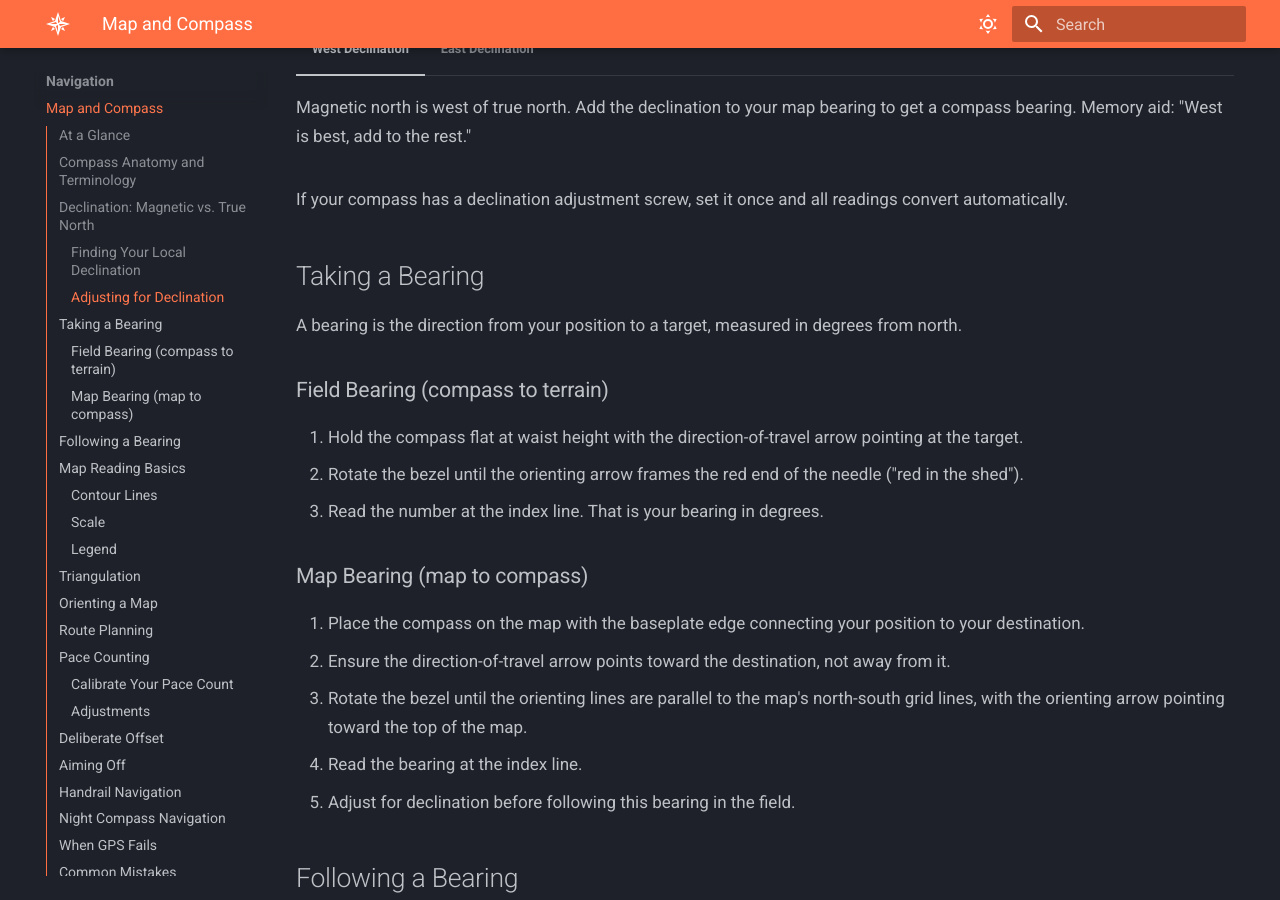
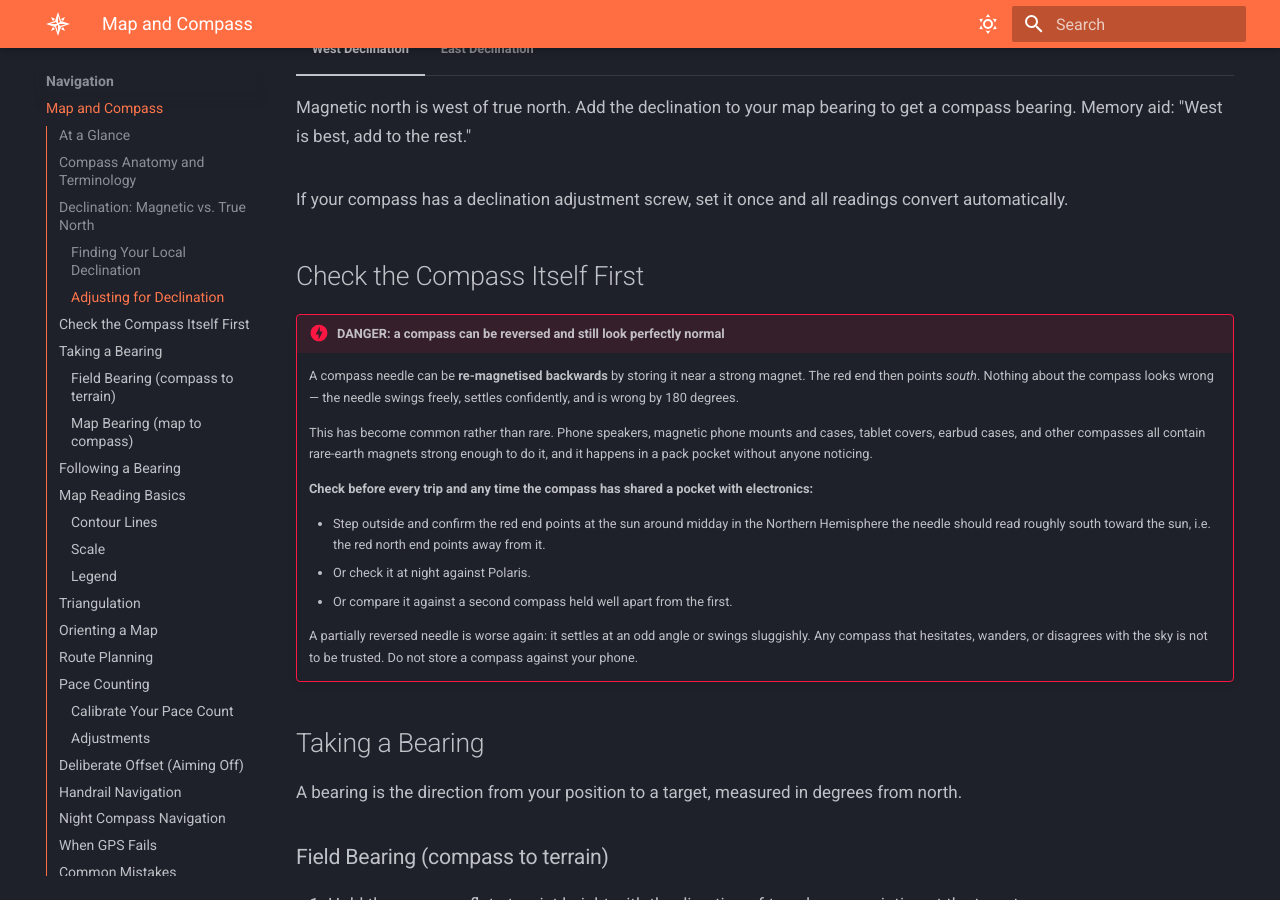
Before and after one commit to mmayden/WilderThings, an MkDocs documentation site: the page built from docs/navigation/map-and-compass.md, in a window 1280 px wide and 900 px high, scrolled down 2284 px. Built offline with MkDocs 1.6.1 and Material for MkDocs 9.7.7, drawn with Linux system fonts in a browser that asks for light colours; some of the changed text lies outside the part shown.

Commit message:
fix: a reversed compass looks completely normal
A compass needle can be re-magnetised backwards by a strong magnet, after
which the red end points south. Nothing about the instrument looks wrong.
The needle swings freely, settles confidently, and is wrong by 180
degrees.

This used to be rare and is not any more. Phone speakers, magnetic mounts
and cases, tablet covers, earbud cases, and other compasses all contain
rare-earth magnets strong enough to do it, and it happens in a pack pocket
with nobody noticing. A guide that names the compass as the primary backup
when GPS fails has to say the backup can fail silently.

Added the checks that catch it — against the sun at midday, against
Polaris at night, or against a second compass held well apart — plus the
partial case, where the needle settles at an odd angle or swings
sluggishly rather than reversing outright. Any compass that hesitates or
disagrees with the sky is not to be trusted.

Also merged two sections describing the same technique. "Deliberate
Offset" and "Aiming Off" are the same thing under two headings, which
made it look like two things to learn. Rewritten as one, with the reason
it matters stated plainly: your bearing has error in it, and deliberate
offset converts an unknown error into a known direction. Aim straight at
a bridge and you reach the river not knowing whether to turn upstream or
down.

Recorded the reversed compass and the walking-in-circles finding as
Critical page candidates. Both fit that page's bar — what most people
would do makes it worse, and neither is something you would think to
search for.

Co-Authored-By: Claude Opus 5 (1M context) <noreply@anthropic.com>

```diff
--- a/docs/navigation/map-and-compass.md
+++ b/docs/navigation/map-and-compass.md
@@ -90,6 +90,30 @@ The angle between true north and magnetic north at your location is **magnetic d
     Magnetic north is east of true north. Subtract the declination from your map bearing. Memory aid: "East is least, subtract at least."
 
 If your compass has a declination adjustment screw, set it once and all readings convert automatically.
+
+## Check the Compass Itself First
+
+!!! danger "DANGER: a compass can be reversed and still look perfectly normal"
+    A compass needle can be **re-magnetised backwards** by storing it near a strong
+    magnet. The red end then points *south*. Nothing about the compass looks wrong — the
+    needle swings freely, settles confidently, and is wrong by 180 degrees.
+
+    This has become common rather than rare. Phone speakers, magnetic phone mounts and
+    cases, tablet covers, earbud cases, and other compasses all contain rare-earth magnets
+    strong enough to do it, and it happens in a pack pocket without anyone noticing.
+
+    **Check before every trip and any time the compass has shared a pocket with
+    electronics:**
+
+    - Step outside and confirm the red end points at the sun around midday in the Northern
+      Hemisphere the needle should read roughly south toward the sun, i.e. the red north
+      end points away from it.
+    - Or check it at night against Polaris.
+    - Or compare it against a second compass held well apart from the first.
+
+    A partially reversed needle is worse again: it settles at an odd angle or swings
+    sluggishly. Any compass that hesitates, wanders, or disagrees with the sky is not to be
+    trusted. Do not store a compass against your phone.
 
 ## Taking a Bearing
 
@@ -198,15 +222,18 @@ Pace counting measures distance traveled by counting steps.
 
 Use ranger beads or knots in a cord to track groups of 100 meters.
 
-## Deliberate Offset
+## Deliberate Offset (Aiming Off)
 
-When navigating to a feature on a linear landmark (a bridge on a river, a cabin on a trail), do not aim straight at it. Aim deliberately 5-10 degrees to one side.
+When navigating to a point on a linear feature — a bridge on a river, a cabin on a trail,
+a gate in a fence line — **do not aim straight at it.** Aim deliberately 5-10 degrees to
+one side.
 
-When you hit the linear feature, you know which direction to turn to reach your target. Aiming straight risks hitting the linear feature and not knowing whether to go left or right.
+Aim straight and you arrive at the river having missed the bridge, with no way to know
+whether it is upstream or downstream of you. Aim deliberately left and you arrive knowing
+to turn right, every time.
 
-## Aiming Off
-
-Aiming off is the same concept applied to any target near a catching feature. Offset your bearing intentionally so that when you reach the catching feature, the direction to your target is unambiguous.
+This is the single most useful navigation habit on this page. Your bearing will have some
+error in it; deliberate offset converts an unknown error into a known direction.
 
 ## Handrail Navigation
 
@@ -241,6 +268,7 @@ Carry a compass and paper map as primary backup on every trip. Practice compass
 - **Navigating without catching features.** Walking on a bearing with no backstop means overshooting the target with no way to know it.
 - **Holding the compass near metal.** Belt buckles, knives, firearms, vehicles, and power lines deflect the needle. Hold the compass away from your body and metal objects by at least 18 inches (45 cm).
 - **Aiming directly at a target on a linear feature.** Use deliberate offset instead.
+- **Trusting a compass you have not checked.** Phone magnets reverse needles, and a reversed compass looks completely normal. Check it against the sun or Polaris before you rely on it.
 
 ## Quick Reference
 
```
Also changed, not shown: docs/critical.md (+3 -1 lines).
